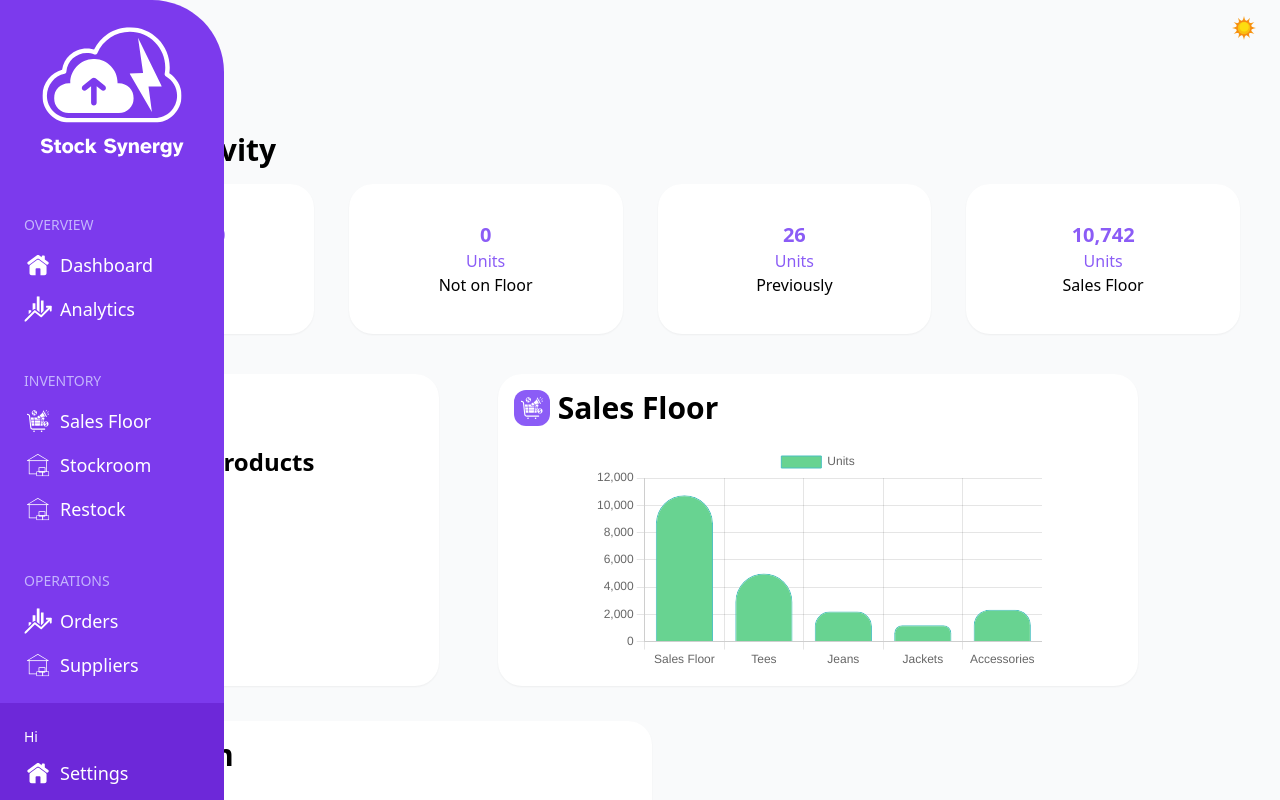
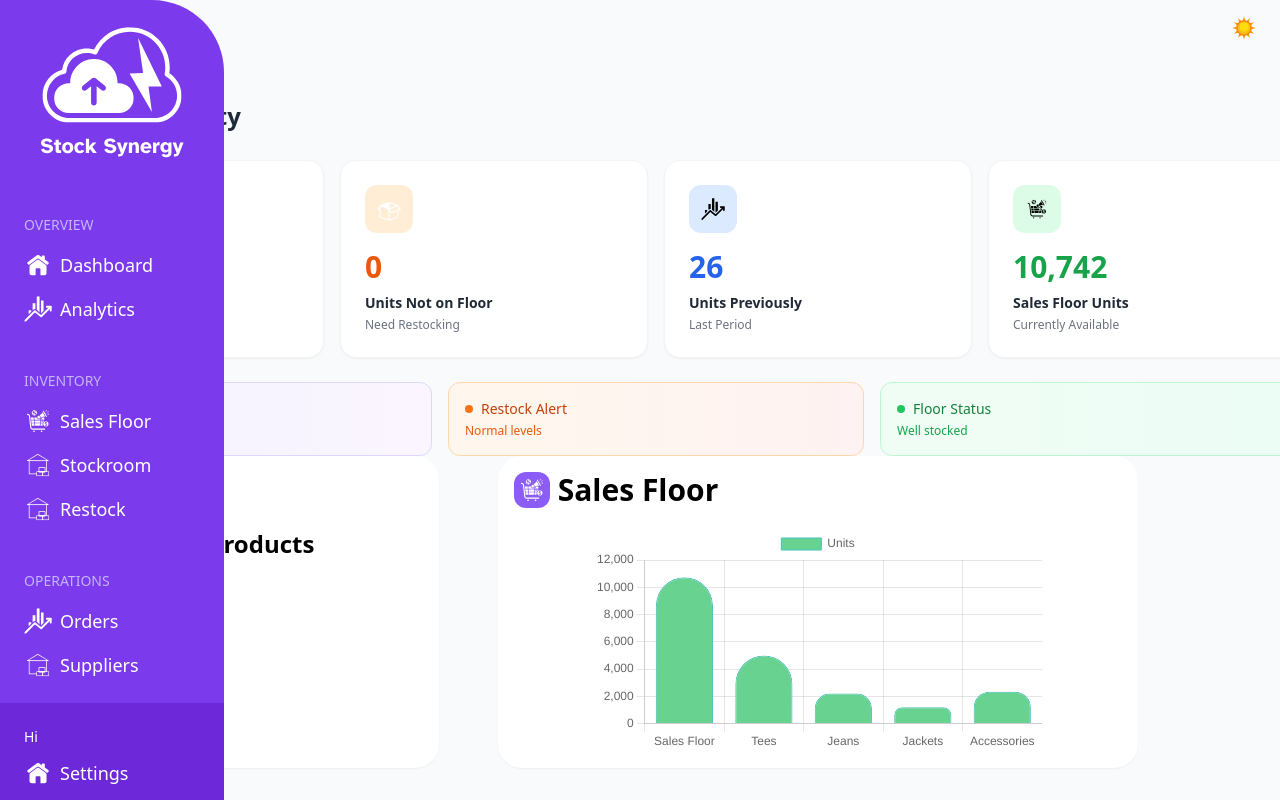
Before and after one commit to MaggPerez/StockSynergy, a React (Vite) app: page /home in a window 1280 px wide. Shown: the top 800 px of the page. Built offline with nearby package versions, Linux system fonts and the light colour scheme; no server answers; the database is empty.

Commit message:
redesigned Dashboard.tsx

```diff
--- a/src/components/Dashboard.tsx
+++ b/src/components/Dashboard.tsx
@@ -1,11 +1,12 @@
 import { useState, useEffect } from "react"
 import { getNotOnFloorNum } from "../components/ProductList";
 import { generateSales } from "../script";
+
 export default function Dashboard() {
     let current_sales = generateSales();
 
     const [NOF, setNOF] = useState<number | string>("Loading");
-        useEffect(() =>{
+    useEffect(() => {
 
         async function fetchNOF() {
             setNOF(await getNotOnFloorNum());
@@ -13,58 +14,130 @@ export default function Dashboard() {
         fetchNOF();
     }, [])
 
+    const stats = [
+        {
+            //Current Sales
+            value: `$${current_sales}`,
+            label: "Sales Generated",
+            sublabel: "Today",
+            color: "violet",
+            bgColor: "bg-violet-100 dark:bg-violet-900",
+            textColor: "text-violet-600 dark:text-violet-400",
+            icon: "/images/latest_activity_white.svg"
+        },
+        {
+            //Not on Floor
+            value: NOF,
+            label: "Units Not on Floor",
+            sublabel: "Need Restocking",
+            color: "orange",
+            bgColor: "bg-orange-100 dark:bg-orange-900",
+            textColor: "text-orange-600 dark:text-orange-400",
+            icon: "/images/restock-icon.svg"
+        },
+        {
+            //Previous Not on Floor
+            value: "26",
+            label: "Units Previously",
+            sublabel: "Last Period",
+            color: "blue",
+            bgColor: "bg-blue-100 dark:bg-blue-900",
+            textColor: "text-blue-600 dark:text-blue-400",
+            icon: "/images/latest_activity_white.svg"
+        },
+        {
+            //Sales floor units
+            value: "10,742",
+            label: "Sales Floor Units",
+            sublabel: "Currently Available",
+            color: "green",
+            bgColor: "bg-green-100 dark:bg-green-900",
+            textColor: "text-green-600 dark:text-green-400",
+            icon: "/images/sales_floor_white.svg"
+        }
+    ]
+
 
     return (
-        <div className="bg-gray-50 dark:bg-common-black lg:pt-5">
+        <div className="w-full lg:mx-4">
+            {/* Header */}
 
-            {/* Latest Activity */}
-            <div className="flex justify-between">
-                <header className="flex gap-2 font-bold text-3xl p-4">
-                    <img className="w-9 px-1 bg-violet-500 rounded-xl" src="/images/latest_activity_white.svg" alt="latest activity logo" /> Latest Activity
-                </header>
+            <div className="mb-6">
+                <div className="flex items-center gap-3">
+                    <div className="flex items-center justify-center w-10 h-10
+                    bg-violet-100 dark:bg-violet-900 rounded-xl">
 
+                        {/* Logo */}
+                        <img src="/images/latest_activity_white.svg" alt="Latest activity logo" className="w-5 h-5 invert dark:invert-0" />
                     </div>
 
-            <div className="flex gap-[35px] overflow-x-auto text-center items-center pb-10 px-10 w-full
-            lg:justify-evenly">
-
-                {/* Overview of current sales */}
-                <div className="min-w-[150px] h-[150px] rounded-3xl bg-white dark:bg-zinc-800 p-5 shadow-sm dark:shadow-2xl
-                flex flex-col justify-center items-center lg:w-1/4">
-                    <div>
-                        <p className="text-violet-500 font-bold text-xl">${current_sales}</p>
-                        <p className="text-violet-500">Sales</p>
-                        <h3>Generated</h3>
+                    <h2 className="text-2xl font-bold text-gray-800 dark:text-white">Latest Activity</h2>
                 </div>
             </div>
 
-                {/* Overview of Not on Floor */}
-                <div className="min-w-[150px] h-[150px] rounded-3xl bg-white dark:bg-zinc-800 p-5 shadow-sm dark:shadow-2xl
-                flex flex-col justify-center items-center lg:w-1/4">
-                    <div>
-                        <p className="text-violet-500 font-bold text-xl">{NOF}</p>
-                        <p className="text-violet-500">Units</p>
-                        <h3>Not on Floor</h3>
-                    </div>
+            {/* Stats Grid */}
+            <div className="grid grid-cols-1 sm:grid-cols-2 lg:grid-cols-4 gap-4">
+                {stats.map((stat, index) => (
+                    <div key={index} className="bg-white dark:bg-zinc-800 p-6 rounded-2xl shadow-sm border border-gray-100 dark:border-zinc-700 hover:shadow-md transition-all duration-200 hover:border-gray-200 dark:hover:border-zinc-600">
+                        {/* Icon */}
+                        <div className={`flex items-center justify-center w-12 h-12 ${stat.bgColor} rounded-xl mb-4`}>
+                            <img src={stat.icon} className="w-6 h-6 invert" alt={stat.label} />
                         </div>
 
-                {/* Previously Units */}
-                <div className="min-w-[150px] h-[150px] rounded-3xl bg-white dark:bg-zinc-800 p-5 shadow-sm dark:shadow-2xl
-                flex flex-col justify-center items-center lg:w-1/4">
-                        <p className="text-violet-500 font-bold text-xl">26</p>
-                        <p className="text-violet-500">Units</p>
-                        <h3>Previously</h3>
+                        {/* Value */}
+                        <div className="mb-2">
+                            <p className={`text-3xl font-bold ${stat.textColor}`}>{stat.value}</p>
                         </div>
 
-                {/* Sales floor units */}
-                <div className="min-w-[150px] h-[150px] rounded-3xl bg-white dark:bg-zinc-800 p-5 shadow-sm dark:shadow-2xl
-                flex flex-col justify-center items-center lg:w-1/4">
-                    <p className="text-violet-500 font-bold text-xl">10,742</p>
-                    <p className="text-violet-500">Units</p>
-                    <h3>Sales Floor</h3>
+                        {/* Labels */}
+                        <div>
+                            <p className="font-semibold text-gray-800 dark:text-white text-sm">{stat.label}</p>
+
+                            <p className="text-xs text-gray-500 dark:text-gray-400 mt-1">{stat.sublabel}</p>
                         </div>
 
+                        {/* Loading indicator for NOF */}
+                        {stat.value === "Loading" && (
+                            <div className="absolute inset-0 flex items-center justify-center bg-white dark:bg-zinc-800 rounded-2xl">
+                                <div className="animate-spin rounded-full h-8 w-8 border-b-2 border-violate-600"></div>
+                            </div>
+                        )}
+                    </div>
+                ))}
+            </div>
 
+            {/* Quick Insights */}
+            <div className="mt-6 grid grid-cols-1 lg:grid-cols-3 gap-4">
+                {/* Sales Trend */}
+                <div className="bg-gradient-to-r from-violet-50 to-purple-50 dark:from-violet-900/20 dark:to-purple-900/20 p-4 rounded-xl border border-violet-200 dark:border-violet-800">
+                    <div className="flex items-center gap-2">
+                        <div className="w-2 h-2 bg-violet-500 rounded-full"></div>
+                        <span className="text-sm font-medium text-violet-700 dark:text-violet-300">Sales Trend</span>
+                    </div>
+                    <p className="text-xs text-violet-600 dark:text-violet-400 mt-1">
+                        {current_sales > 1000 ? "Strong performance today" : "Steady growth"}
+                    </p>
+                </div>
+
+                {/* Restock Alert */}
+                <div className="bg-gradient-to-r from-orange-50 to-red-50 dark:from-orange-900/20 dark:to-red-900/20 p-4 rounded-xl border border-orange-200 dark:border-orange-800">
+                    <div className="flex items-center gap-2">
+                        <div className="w-2 h-2 bg-orange-500 rounded-full"></div>
+                        <span className="text-sm font-medium text-orange-700 dark:text-orange-300">Restock Alert</span>
+                    </div>
+                    <p className="text-xs text-orange-600 dark:text-orange-400 mt-1">
+                        {NOF !== "Loading" && typeof NOF === "number" && NOF > 20 ? "High priority items" : "Normal levels"}
+                    </p>
+                </div>
+
+                {/* Floor Status */}
+                <div className="bg-gradient-to-r from-green-50 to-emerald-50 dark:from-green-900/20 dark:to-emerald-900/20 p-4 rounded-xl border border-green-200 dark:border-green-800">
+                    <div className="flex items-center gap-2">
+                        <div className="w-2 h-2 bg-green-500 rounded-full"></div>
+                        <span className="text-sm font-medium text-green-700">Floor Status</span>
+                    </div>
+                    <p className="text-xs text-green-600 dark:text-green-400 mt-1">Well stocked</p>
+                </div>
             </div>
         </div>
 
--- a/src/script.ts
+++ b/src/script.ts
@@ -10,5 +10,5 @@ export function generateSales(){
     let min = Math.ceil(1000);
     let max = Math.floor(20000)
 
-    return (Math.floor(Math.random() * (max - min + 1)) + min).toFixed(2);
+    return Number((Math.floor(Math.random() * (max - min + 1)) + min).toFixed(2));
 }
```
Lines whose indentation alone changed are shown as unchanged.
